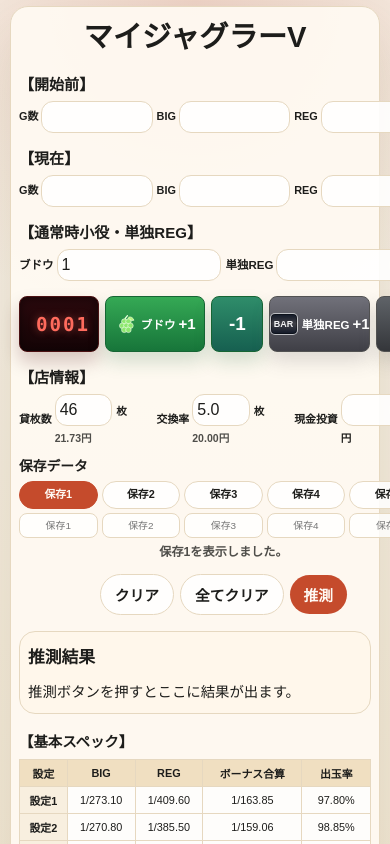
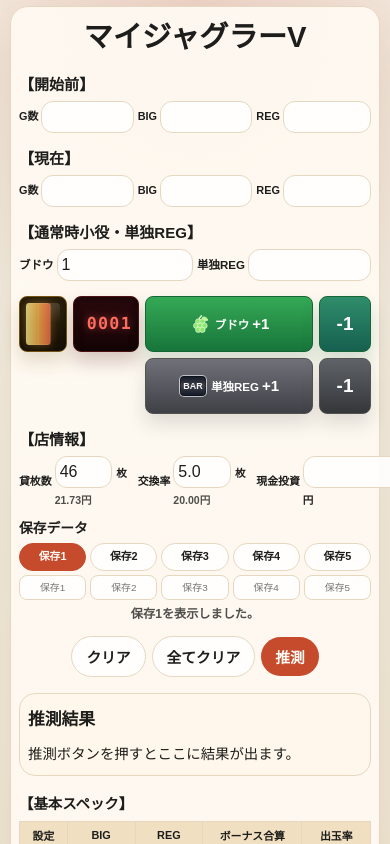
Before and after one commit to umedademu/suisoku, a Next.js app: page /myjuggler5 in a window 390 px wide. Both pictures are taken after a click on the button "通常時のブドウを1加算". Shown: the top 844 px of the page. Built offline with nearby package versions, Linux system fonts and the light colour scheme.

Commit message:
ジャグラーの押下確認メーターを追加

```diff
--- a/app/globals.css
+++ b/app/globals.css
@@ -604,6 +604,58 @@ a {
   margin-top: 8px;
 }
 
+.budo-counter-meter {
+  position: relative;
+  display: inline-flex;
+  align-items: stretch;
+  flex: 0 0 84px;
+  width: 84px;
+  max-width: 84px;
+  min-height: 54px;
+  border: 1px solid #73510f;
+  border-radius: 8px;
+  background: linear-gradient(180deg, #31250d 0%, #171005 100%);
+  box-shadow:
+    inset 0 2px 10px rgba(0, 0, 0, 0.42),
+    0 10px 18px rgba(115, 81, 15, 0.18);
+  overflow: hidden;
+}
+
+.budo-counter-meter::before {
+  content: "";
+  position: absolute;
+  inset: 6px;
+  border-radius: 4px;
+  background:
+    linear-gradient(180deg, rgba(255, 255, 255, 0.14) 0%, transparent 48%, rgba(0, 0, 0, 0.18) 100%),
+    repeating-linear-gradient(90deg, rgba(255, 255, 255, 0.12) 0 1px, transparent 1px 12px);
+  pointer-events: none;
+}
+
+.budo-counter-meter-fill {
+  position: absolute;
+  inset: 6px;
+  border-radius: 4px;
+  background: linear-gradient(90deg, #fff08b 0%, #ffba52 48%, #ff7048 100%);
+  box-shadow:
+    inset 0 0 0 1px rgba(255, 255, 255, 0.14),
+    0 0 12px rgba(255, 176, 82, 0.42);
+  transform-origin: left center;
+  animation: budo-counter-meter-drain 10s linear forwards;
+}
+
+@keyframes budo-counter-meter-drain {
+  from {
+    opacity: 1;
+    transform: scaleX(1);
+  }
+
+  to {
+    opacity: 0.2;
+    transform: scaleX(0);
+  }
+}
+
 .budo-counter-display {
   display: inline-flex;
   align-items: center;
@@ -805,9 +857,15 @@ a {
 .budo-counter-wrap:has(.reg-counter-button) {
   gap: 6px;
   width: 100%;
-  max-width: 540px;
+  max-width: 620px;
   margin-right: auto;
   margin-left: auto;
+}
+
+.budo-counter-wrap:has(.reg-counter-button) .budo-counter-meter {
+  flex-basis: 64px;
+  width: 64px;
+  max-width: 64px;
 }
 
 .budo-counter-wrap:has(.reg-counter-button) .budo-counter-display {
@@ -1227,15 +1285,38 @@ a {
     padding: 12px 16px;
   }
 
+  .budo-counter-meter {
+    flex-basis: 56px;
+    width: 56px;
+    max-width: 56px;
+    min-height: 56px;
+  }
+
   .budo-counter-display {
-    flex-basis: 88px;
-    width: 88px;
-    max-width: 88px;
+    flex-basis: 78px;
+    width: 78px;
+    max-width: 78px;
     min-height: 56px;
-    font-size: 1.34rem;
-    letter-spacing: 0.12em;
-    padding-right: 10px;
-    padding-left: 12px;
+    font-size: 1.22rem;
+    letter-spacing: 0.1em;
+    padding-right: 8px;
+    padding-left: 10px;
+  }
+
+  .budo-counter-wrap:has(.reg-counter-button) .budo-counter-meter {
+    flex-basis: 48px;
+    width: 48px;
+    max-width: 48px;
+  }
+
+  .budo-counter-wrap:has(.reg-counter-button) .budo-counter-display {
+    flex-basis: 66px;
+    width: 66px;
+    max-width: 66px;
+    font-size: 1.04rem;
+    letter-spacing: 0.08em;
+    padding-right: 6px;
+    padding-left: 8px;
   }
 
   .budo-counter-button-minus-compact,
@@ -1286,40 +1367,47 @@ a {
   }
 }
 
-@media (max-width: 365px) {
+@media (max-width: 430px) {
   .budo-counter-wrap:has(.reg-counter-button) {
     display: grid;
-    grid-template-columns: 76px minmax(0, 1fr) 52px;
+    grid-template-columns: 48px 66px minmax(0, 1fr) 52px;
   }
 
-  .budo-counter-wrap:has(.reg-counter-button) .budo-counter-display {
+  .budo-counter-wrap:has(.reg-counter-button) .budo-counter-meter {
     grid-column: 1;
     grid-row: 1;
     width: 100%;
     max-width: none;
   }
 
-  .budo-counter-wrap:has(.reg-counter-button) .budo-counter-button-plus {
+  .budo-counter-wrap:has(.reg-counter-button) .budo-counter-display {
     grid-column: 2;
     grid-row: 1;
     width: 100%;
     max-width: none;
   }
 
+  .budo-counter-wrap:has(.reg-counter-button) .budo-counter-button-plus {
+    grid-column: 3;
+    grid-row: 1;
+    width: 100%;
+    max-width: none;
+  }
+
   .budo-counter-wrap:has(.reg-counter-button) .budo-counter-button-minus {
-    grid-column: 3;
+    grid-column: 4;
     grid-row: 1;
   }
 
   .budo-counter-wrap:has(.reg-counter-button) .reg-counter-button-plus {
-    grid-column: 2;
+    grid-column: 3;
     grid-row: 2;
     width: 100%;
     max-width: none;
   }
 
   .budo-counter-wrap:has(.reg-counter-button) .reg-counter-button-minus {
-    grid-column: 3;
+    grid-column: 4;
     grid-row: 2;
   }
 }
--- a/app/juggler-budo-counter-button.tsx
+++ b/app/juggler-budo-counter-button.tsx
@@ -1,4 +1,6 @@
 "use client";
+
+import { useState } from "react";
 
 type JugglerBudoCounterButtonProps = {
   count?: string | number;
@@ -24,9 +26,41 @@ export function JugglerBudoCounterButton({
 }: JugglerBudoCounterButtonProps) {
   const showsSingleRegCounter = Boolean(onSingleRegIncrement && onSingleRegDecrement);
   const budoCountText = formatBudoCount(count);
+  const [meterSequence, setMeterSequence] = useState(0);
+  const [hasRecentAction, setHasRecentAction] = useState(false);
+
+  const startMeter = () => {
+    setHasRecentAction(true);
+    setMeterSequence((current) => current + 1);
+  };
+
+  const handleIncrementClick = () => {
+    onIncrement();
+    startMeter();
+  };
+
+  const handleDecrementClick = () => {
+    onDecrement();
+    startMeter();
+  };
+
+  const handleSingleRegIncrementClick = () => {
+    onSingleRegIncrement?.();
+    startMeter();
+  };
+
+  const handleSingleRegDecrementClick = () => {
+    onSingleRegDecrement?.();
+    startMeter();
+  };
 
   return (
     <>
+      <div className="budo-counter-meter" aria-hidden="true">
+        {hasRecentAction ? (
+          <span key={meterSequence} className="budo-counter-meter-fill" />
+        ) : null}
+      </div>
       <output
         className="budo-counter-display"
         aria-label={`現在のブドウ数 ${budoCountText}`}
@@ -37,7 +71,7 @@ export function JugglerBudoCounterButton({
       <button
         className="budo-counter-button budo-counter-button-plus"
         type="button"
-        onClick={onIncrement}
+        onClick={handleIncrementClick}
         aria-label="通常時のブドウを1加算"
       >
         <svg className="budo-counter-icon" viewBox="0 0 64 64" aria-hidden="true" focusable="false">
@@ -59,7 +93,7 @@ export function JugglerBudoCounterButton({
       <button
         className={`budo-counter-button budo-counter-button-minus${showsSingleRegCounter ? " budo-counter-button-minus-compact" : ""}`}
         type="button"
-        onClick={onDecrement}
+        onClick={handleDecrementClick}
         aria-label="通常時のブドウを1減算"
       >
         {showsSingleRegCounter ? (
@@ -89,7 +123,7 @@ export function JugglerBudoCounterButton({
           <button
             className="reg-counter-button reg-counter-button-plus"
             type="button"
-            onClick={onSingleRegIncrement}
+            onClick={handleSingleRegIncrementClick}
             aria-label="単独REGを1加算"
           >
             <span className="reg-counter-symbol" aria-hidden="true">
@@ -103,7 +137,7 @@ export function JugglerBudoCounterButton({
           <button
             className="reg-counter-button reg-counter-button-minus"
             type="button"
-            onClick={onSingleRegDecrement}
+            onClick={handleSingleRegDecrementClick}
             aria-label="単独REGを1減算"
           >
             <span className="reg-counter-minus-text">-1</span>
```
Also changed, not shown: 1 other file (tests, documents, lock files or other folders).
